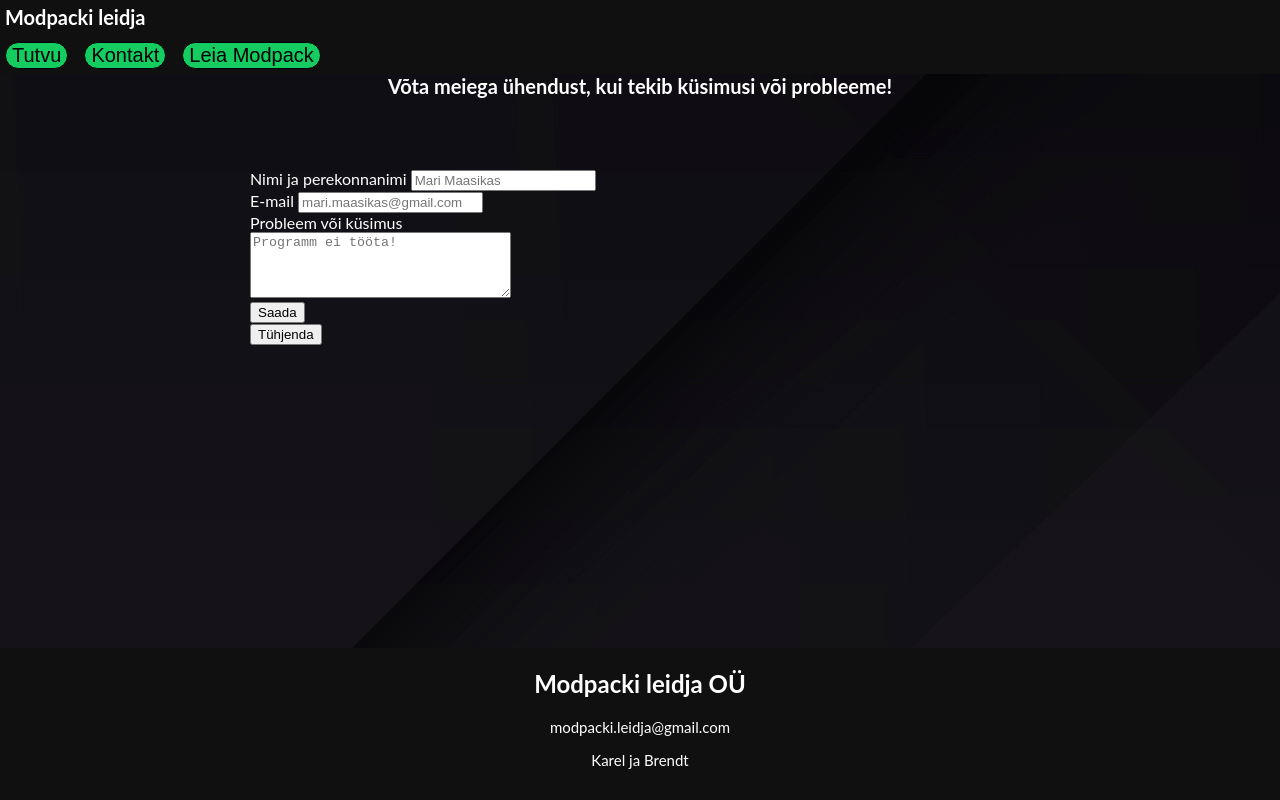
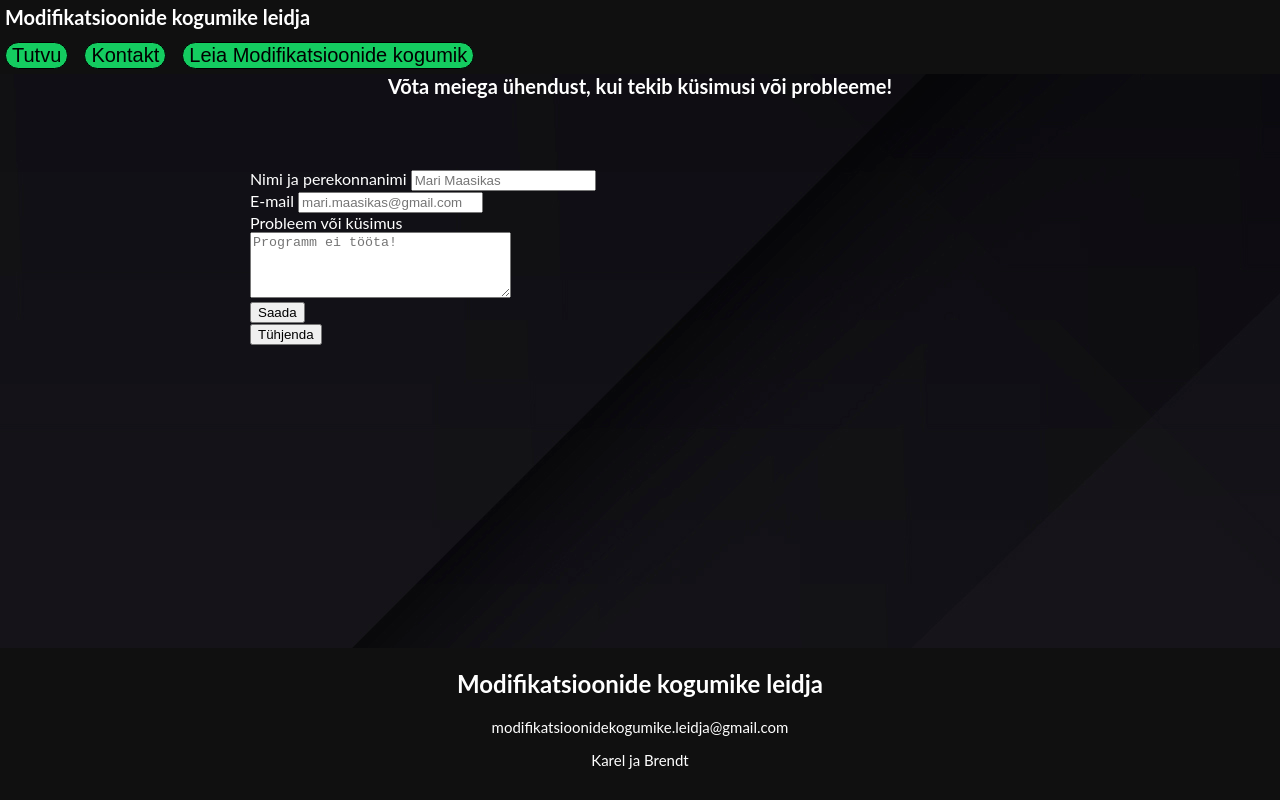
Before and after one commit to yabtdb/Modpacki_leidja, a website: page public/kontakt.html in a window 1280 px wide. Drawn offline with Linux system fonts and the light colour scheme.

Commit message:
Update kontakt.html

```diff
--- a/public/kontakt.html
+++ b/public/kontakt.html
@@ -4,13 +4,13 @@
     <meta charset="UTF-8">
     <meta http-equiv="X-UA-Compatible" content="IE=edge">
     <meta name="viewport" content="width=device-width, initial-scale=1.0">
-    <title>Modpacki leidja</title>
+    <title>Modifikatsioonide kogumike leidja</title>
     <link rel="stylesheet" href="style.css">
 </head>
 <body>
     <header class="header1">
         <a style= "text-decoration: none" href="index.html">
-        <h1 class="pealkiri">Modpacki leidja</h1>
+        <h1 class="pealkiri">Modifikatsioonide kogumike leidja</h1>
         </a>
         <a style= "text-decoration: none"href="sirvi.html">
         <button style="margin-right:12px" onclick="">Tutvu</button>
@@ -19,7 +19,7 @@
         <button style="margin-right:12px" onclick="">Kontakt</button>
         </a>
         <a style= "text-decoration: none"href="finder.html">
-        <button style="margin-right:12px" onclick="">Leia Modpack</button>
+        <button style="margin-right:12px" onclick="">Leia Modifikatsioonide kogumik</button>
         </a>
     </header>
     <h1 id="p2">Võta meiega ühendust, kui tekib küsimusi või probleeme!</h1>
@@ -39,8 +39,8 @@
         </form>
     </div>
     <footer class="footer2">
-        <h2>Modpacki leidja OÜ</h2>
-        <p>modpacki.leidja@gmail.com</p>
+        <h2>Modifikatsioonide kogumike leidja</h2>
+        <p>modifikatsioonidekogumike.leidja@gmail.com</p>
         <p>Karel ja Brendt</p>
 
     </footer>
```
